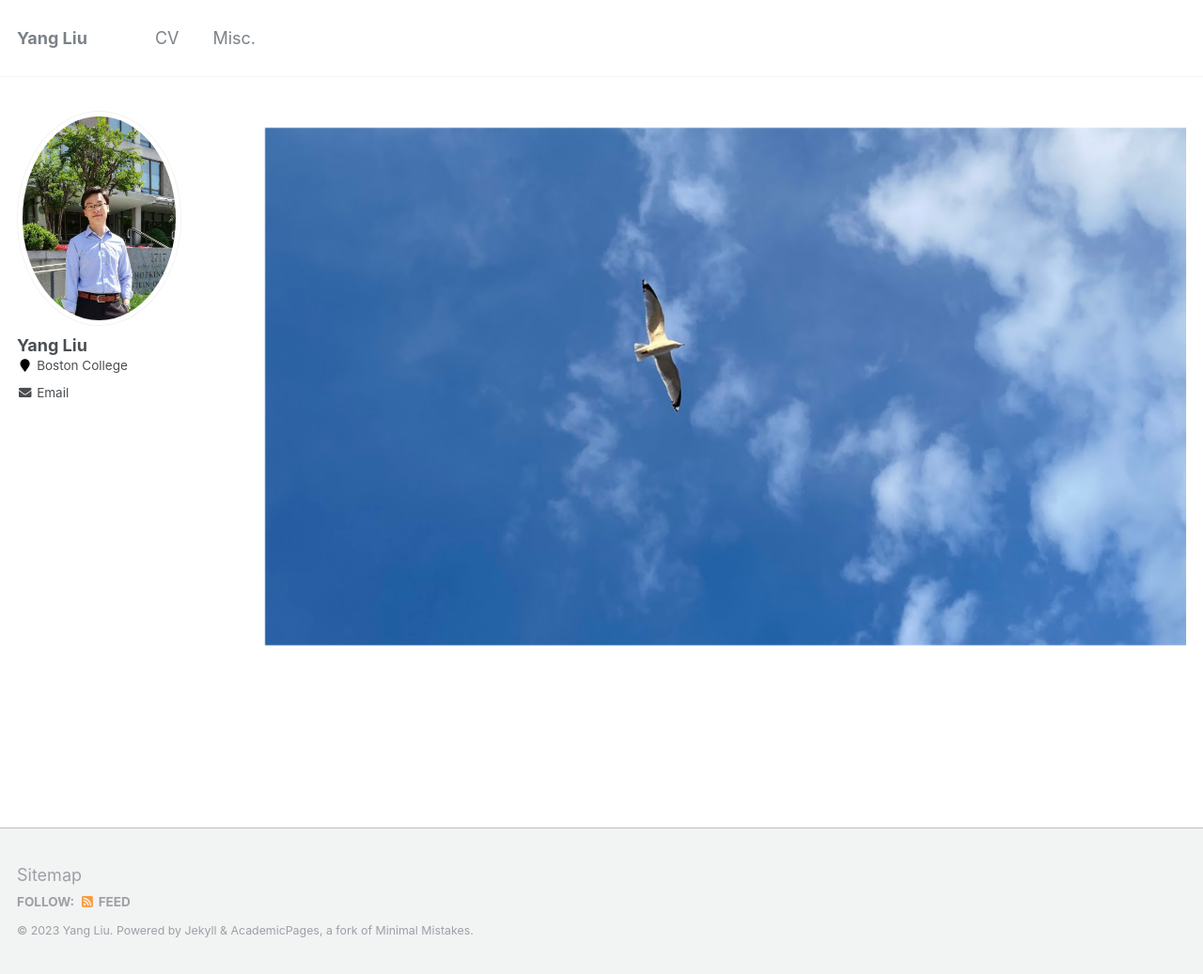
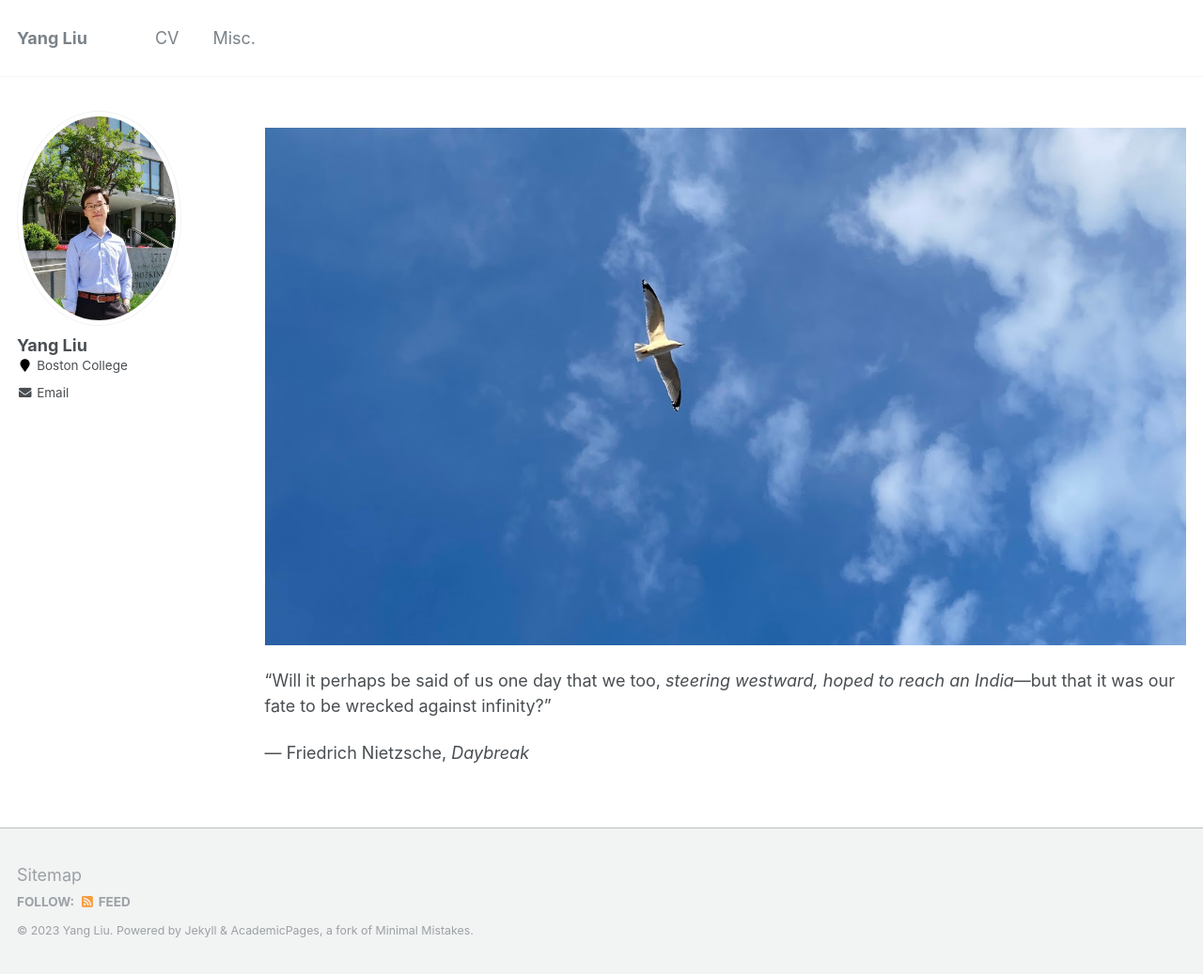
Before and after one commit to yangliu-95/yangliu-95.github.io, a Jekyll site: the page built from _pages/misc.md, in a window 1280 px wide and 1037 px high. Shown: the whole window at 94% size. Built offline with Jekyll 4.4.1, drawn with Linux system fonts in a browser that asks for light colours.

Commit message:
Update misc.md

```diff
--- a/_pages/misc.md
+++ b/_pages/misc.md
@@ -6,3 +6,7 @@ author_profile: true
 ---
 
 <img src="/images/misc.jpg" alt="Seagull in Québec" class="inline"/>
+
+"Will it perhaps be said of us one day that we too, *steering westward, hoped to reach an India*—but that it was our fate to be wrecked against infinity?"
+
+— Friedrich Nietzsche, *Daybreak*
```
